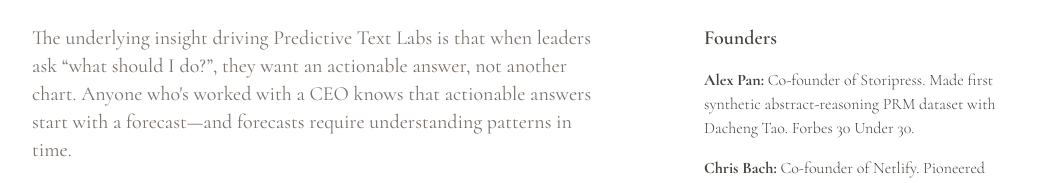
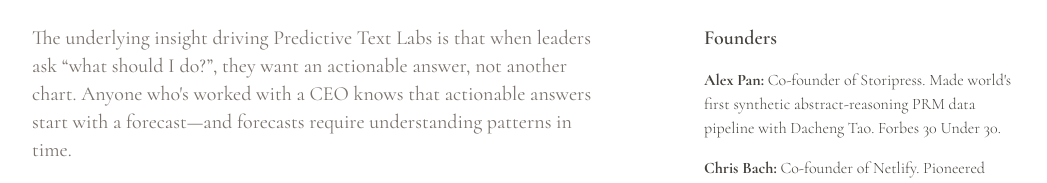
Before and after one commit to edictive/PTL-Landing, a website: page index.html in a window 1280 px wide. Shown: the part 328-511 px from the top of the page, without its empty margins (112-1159 px from the left). Drawn offline with Linux system fonts and the light colour scheme.

Commit message:
Update index.html

```diff
--- a/index.html
+++ b/index.html
@@ -323,9 +323,9 @@
               <li>
                 <span class="font-bold">Alex Pan:</span>
                 <span class="font-light"
-                  >Co-founder of Storipress. Made first synthetic
-                  abstract-reasoning PRM dataset with Dacheng Tao. Forbes 30
-                  Under 30.</span
+                  >Co-founder of Storipress. Made world's first synthetic
+                  abstract-reasoning PRM data pipeline with Dacheng Tao. Forbes
+                  30 Under 30.</span
                 >
               </li>
               <li>
```
